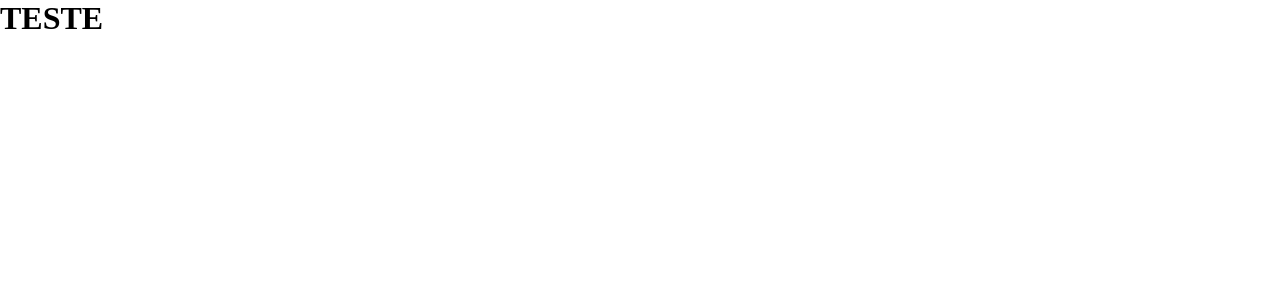
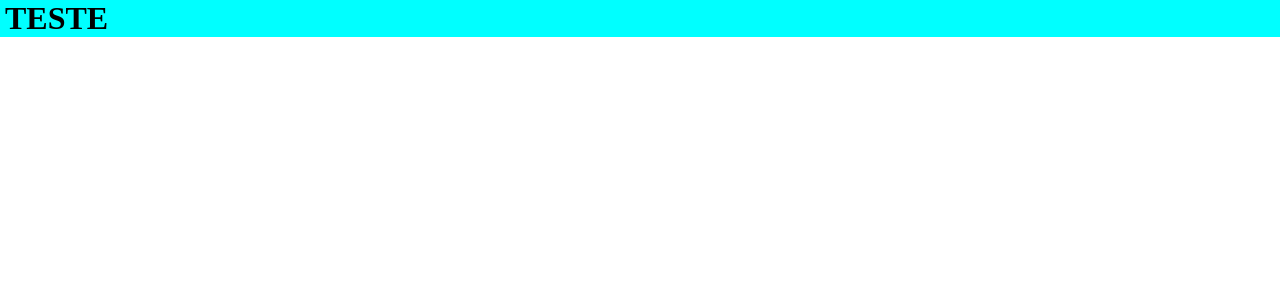
Before and after one commit to ClewertonRodrigues/petshop-dev, a React (Vite) app: page / in a window 1280 px wide. Shown: the top 300 px of the page. Built offline with nearby package versions, Linux system fonts and the light colour scheme.

Commit message:
Adicionar componente container para centralizar conteúdo

```diff
--- a/src/App.jsx
+++ b/src/App.jsx
@@ -1,11 +1,15 @@
 import { useState } from 'react'
 import styles from "./styles.module.scss"
+
+import { Container } from './components/container'
 
 function App() {
 
   return (
     <>
-      <h1>TESTE</h1>
+      <Container>
+          <h1>TESTE</h1>
+      </Container>
     </>
   )
 }
--- /dev/null
+++ b/src/components/container/index.jsx
@@ -0,0 +1,9 @@
+import styles from "./styles.module.scss"
+
+export function Container({children}){
+    return(
+        <div className={styles.container}>
+            {children}
+        </div>
+    )
+}
--- /dev/null
+++ b/src/components/container/styles.module.scss
@@ -0,0 +1,8 @@
+
+.container{
+    width: 100vw;
+    max-width: 1280px;
+    margin: 0 auto;
+    padding: 0 5px;
+    background-color: aqua;
+}
```
